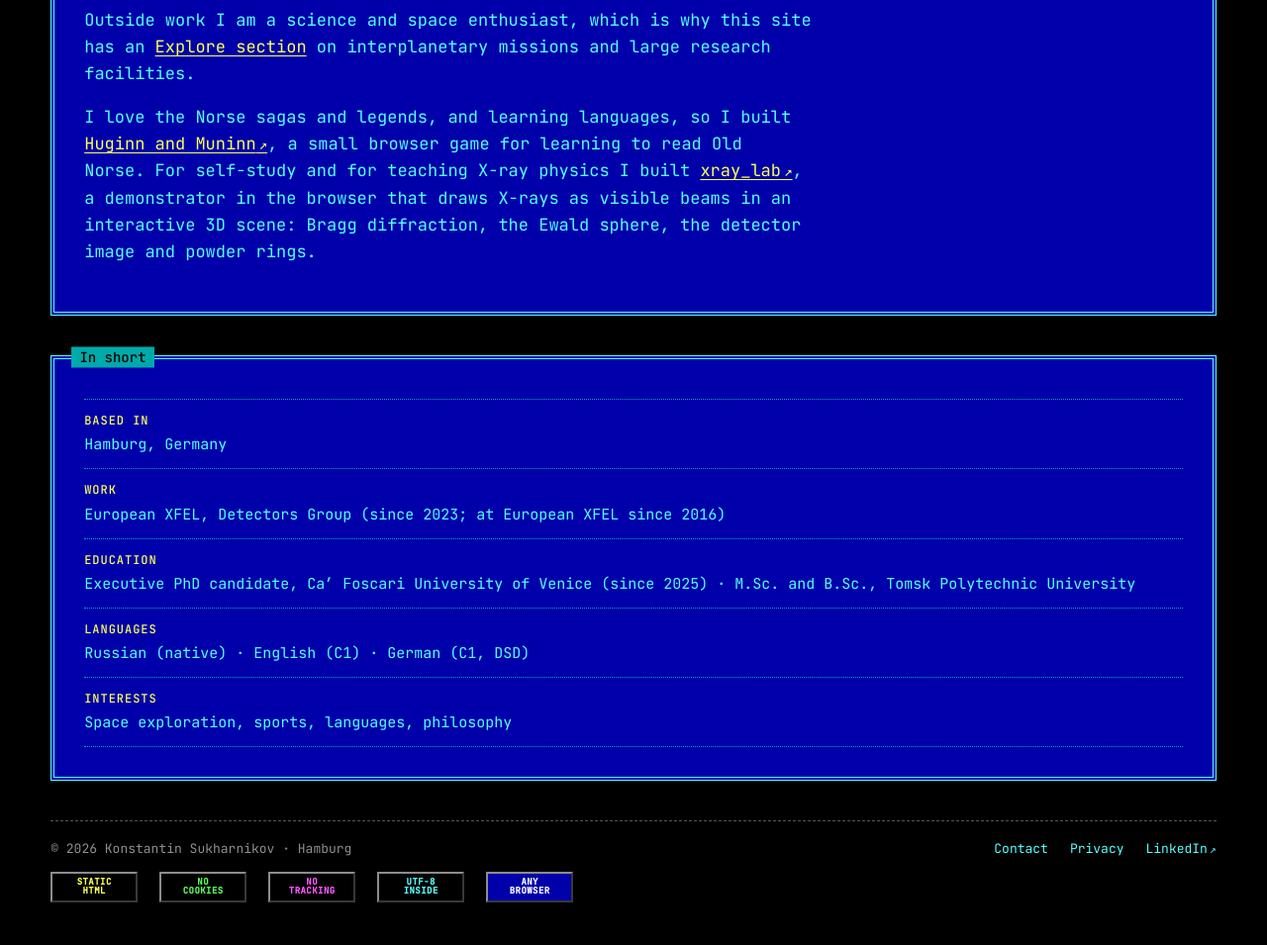
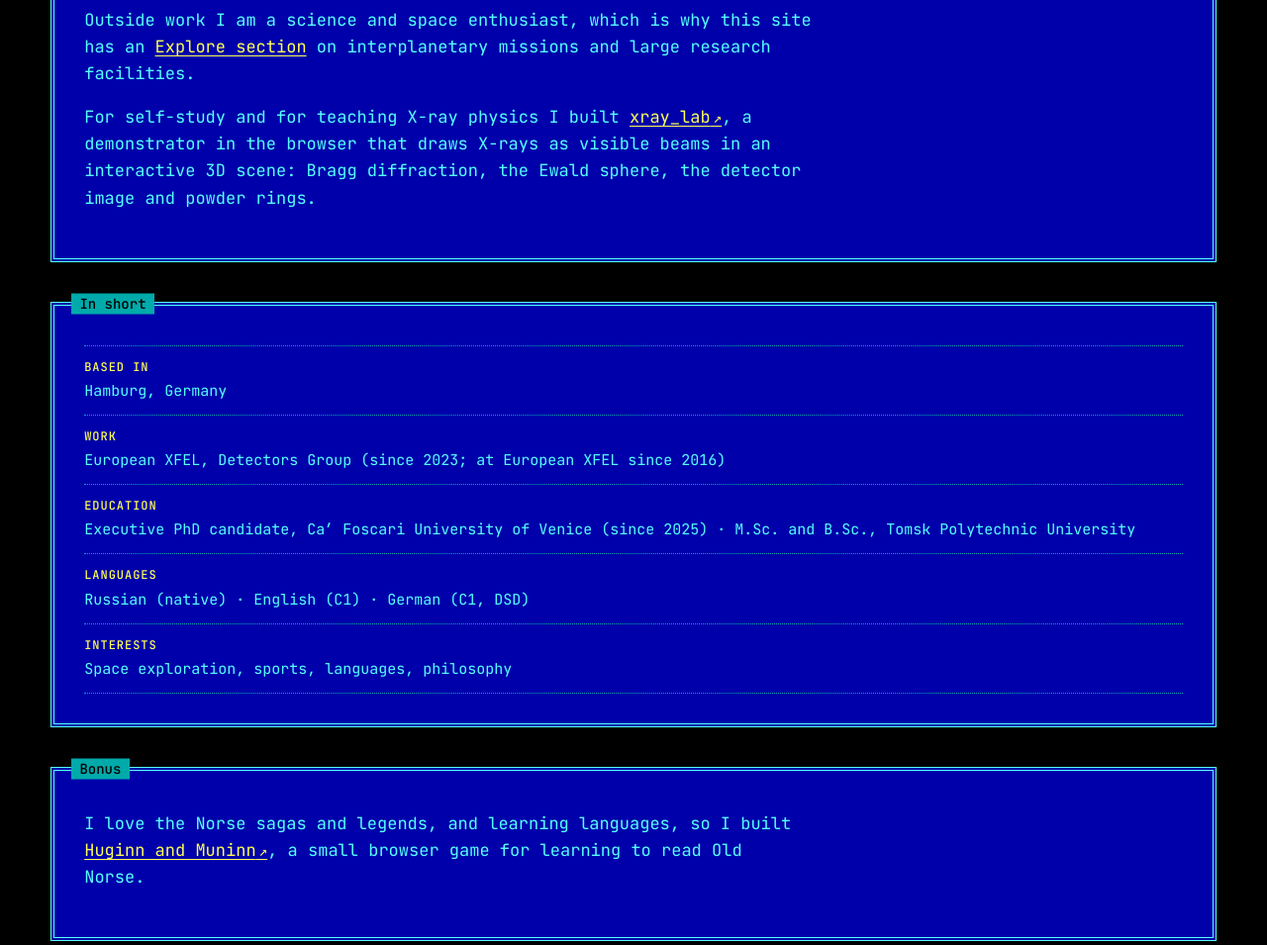
Before and after one commit to KonstSu/konst-su.fyi, a plain HTML site: page about.html in a window 1280 px wide. Shown: the part 1140-2095 px from the top of the page at 99% size. Drawn offline with Linux system fonts and the light colour scheme.

Commit message:
Move Huginn and Muninn into a Bonus block at the end of About
Co-Authored-By: Claude Opus 5.5 <noreply@anthropic.com>
Claude-Session: https://claude.ai/code/session_01JkkPiCYy63m3Ynx4QGz9QV

```diff
--- a/about.html
+++ b/about.html
@@ -70,7 +70,7 @@
 
         <p>Outside work I am a science and space enthusiast, which is why this site has an <a href="science/index.html">Explore section</a> on interplanetary missions and large research facilities.</p>
 
-        <p>I love the Norse sagas and legends, and learning languages, so I built <a class="ext" href="https://huginn-muninn.pages.dev/" target="_blank" rel="noopener">Huginn and Muninn</a>, a small browser game for learning to read Old Norse. For self-study and for teaching X-ray physics I built <a class="ext" href="https://xray-lab.konst-su.workers.dev/" target="_blank" rel="noopener">xray_lab</a>, a demonstrator in the browser that draws X-rays as visible beams in an interactive 3D scene: Bragg diffraction, the Ewald sphere, the detector image and powder rings.</p>
+        <p>For self-study and for teaching X-ray physics I built <a class="ext" href="https://xray-lab.konst-su.workers.dev/" target="_blank" rel="noopener">xray_lab</a>, a demonstrator in the browser that draws X-rays as visible beams in an interactive 3D scene: Bragg diffraction, the Ewald sphere, the detector image and powder rings.</p>
       </div>
     </div>
   </div>
@@ -84,6 +84,13 @@
       <li><span class="label">Languages</span>Russian (native) · English (C1) · German (C1, DSD)</li>
       <li><span class="label">Interests</span>Space exploration, sports, languages, philosophy</li>
     </ul>
+  </div>
+
+  <div class="split">
+    <aside><h2 class="label">Bonus</h2></aside>
+    <div class="prose">
+      <p>I love the Norse sagas and legends, and learning languages, so I built <a class="ext" href="https://huginn-muninn.pages.dev/" target="_blank" rel="noopener">Huginn and Muninn</a>, a small browser game for learning to read Old Norse.</p>
+    </div>
   </div>
 </main>
 
```
